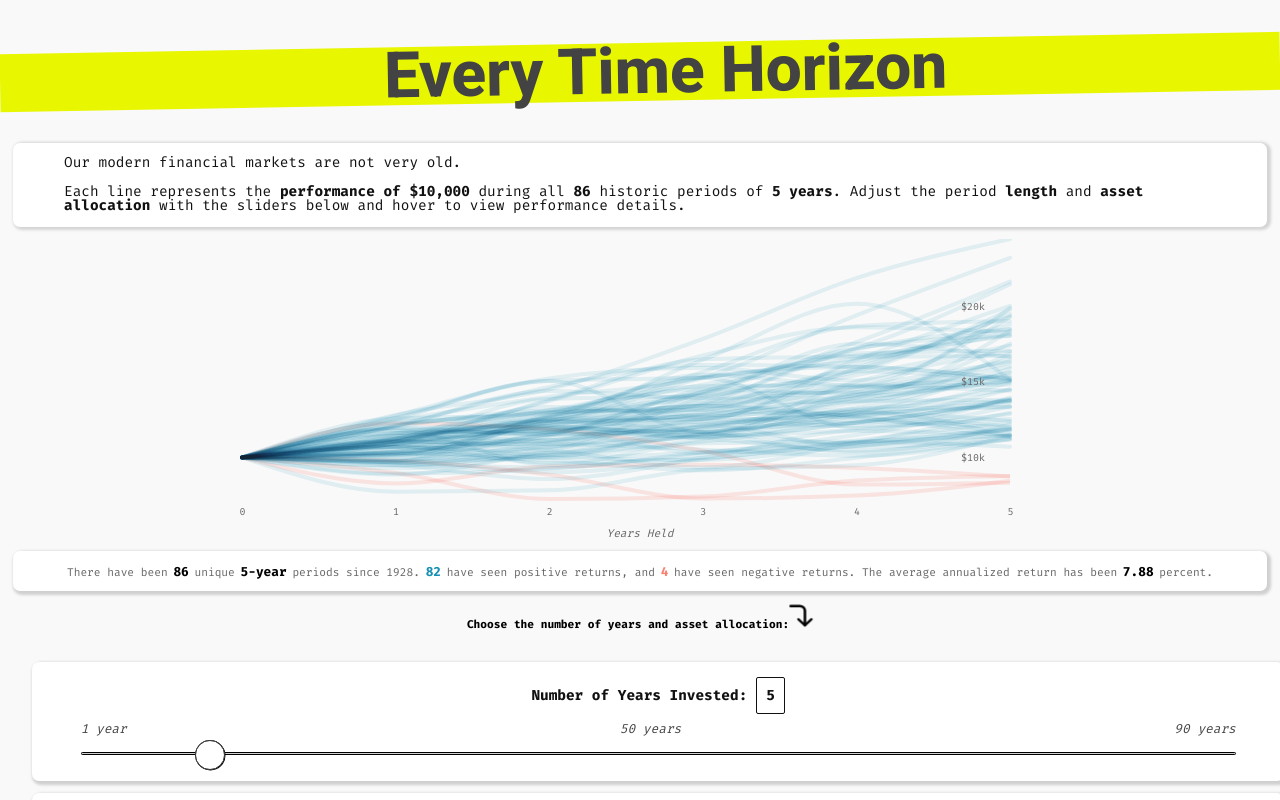
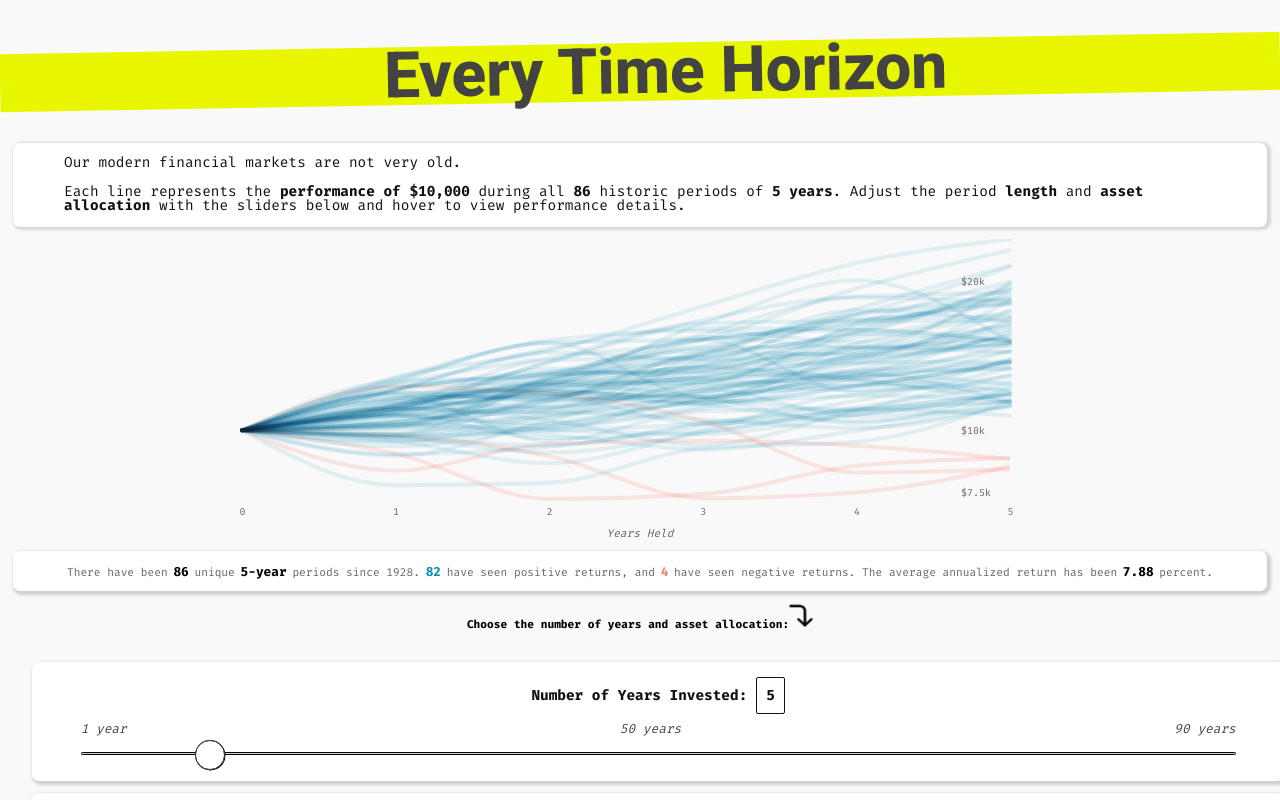
Before and after one commit to benmatheson/finsim, a React (Create React App) app: page / in a window 1280 px wide. Shown: the top 800 px of the page. Built offline with nearby package versions, Linux system fonts and the light colour scheme.

Commit message:
add log scale

```diff
--- a/src/components/LineChart.js
+++ b/src/components/LineChart.js
@@ -37,7 +37,7 @@ export default class Chart extends React.Component {
 		// height = h - margin.top - margin.bottom;
 
 		if (current_width < 668) {
-			cWidth = current_width-10;
+			cWidth = current_width - 10;
 		} else {
 			cWidth = 800;
 		}
@@ -54,7 +54,7 @@ export default class Chart extends React.Component {
 		const minValue = Math.min(...flattenedData);
 
 		const scaleY = d3
-			.scaleLinear()
+			.scaleLog()
 			.domain([minValue, maxValue])
 			.range([260, 0]);
 
@@ -66,7 +66,23 @@ export default class Chart extends React.Component {
 		// d3.select(node).call(xAxis);
 
 		d3.select("#g1").call(xAxis.ticks(5));
-		d3.select("#g2").call(yAxis.ticks(5).tickFormat(d3.format("$"+".2s")))
+		// d3.select("#g2").call(yAxis.ticks(2).tickFormat(d3.format("$.2s")));
+		d3.select("#g2").call(
+			yAxis
+				.tickValues([
+					7500,
+					10000,
+					20000,
+					50000,
+					100000,
+
+					5000000,
+					1000000,
+					10000000,
+					20000000
+				])
+				.tickFormat(d3.format("$.2s"))
+		);
 	};
 
 	componentDidMount() {
@@ -125,7 +141,6 @@ export default class Chart extends React.Component {
 		const chart = document.querySelector("#dog");
 		const selector = chart.querySelectorAll("path");
 
-
 		// const selector = document.querySelectorAll("path");
 		console.log(selector);
 
@@ -155,7 +170,7 @@ export default class Chart extends React.Component {
 		const coords = {
 			pageX: e.pageX,
 			clientX: e.target.getBoundingClientRect().x,
-			clientXm: e.clientX - e.clientX/2,
+			clientXm: e.clientX - e.clientX / 2,
 			// paged3X: ,
 			clientYm: e.clientY,
 			// clientY: e.target.getBoundingClientRect().y,
@@ -210,16 +225,13 @@ export default class Chart extends React.Component {
 			// height = h - margin.top - margin.bottom;
 
 			if (current_width < 668) {
-				cWidth = current_width-10;
+				cWidth = current_width - 10;
 			} else {
 				cWidth = 800;
 			}
 		}
 
 		set_vars();
-
-
-
 
 		// var resizeTimer;
 		// window.onresize = function(event) {
@@ -243,7 +255,7 @@ export default class Chart extends React.Component {
 			.range([2, cWidth - 30]);
 
 		const scaleY = d3
-			.scaleLinear()
+			.scaleLog()
 			.domain([minValue, maxValue])
 			.range([260, 0]);
 
@@ -271,20 +283,19 @@ export default class Chart extends React.Component {
 				style1 = "lineStyleMedian";
 			}
 
-			const exp = 1/calculatedYears;
-			const final = j[j.length-1];
-			const cagrCalc = (final/10000)**exp-1;
+			const exp = 1 / calculatedYears;
+			const final = j[j.length - 1];
+			const cagrCalc = (final / 10000) ** exp - 1;
 			// console.log(cagrCalc);
 			return (
 				<path
 					// onMouseOver={this.handleHover.bind(this)}
 					key={i}
 					key2={i}
-					finalValue={j[j.length-1]}
-					yeers={`${1928 + i} to ${1927+
-						calculatedYears+i}  `}
+					finalValue={j[j.length - 1]}
+					yeers={`${1928 + i} to ${1927 + calculatedYears + i}  `}
 					className={style1}
-					cagr={cagrCalc*100}
+					cagr={cagrCalc * 100}
 					d={line(j)}
 				/>
 			);
@@ -292,7 +303,6 @@ export default class Chart extends React.Component {
 
 		//calculated years is the number of years
 		//
-
 
 		// yeers={`${2017 - (90 - calculatedYears) + i} to ${2017 -
 		// 				(90 - calculatedYears) +
@@ -331,13 +341,6 @@ export default class Chart extends React.Component {
 		// console.log(xAxis);
 		// const xAxisCall = xAxis.call();
 
-
-
-
-
-
-
-
 		return (
 			<div>
 				<svg
@@ -369,18 +372,12 @@ export default class Chart extends React.Component {
 							}
 							className="toolTipText"
 						>
-							{
-								(this.props.xy.yeers != null
+							{this.props.xy.yeers != null
 								? this.props.xy.yeers
-									: " ")}
-
+								: " "}
 						</text>
 
-
-
-
 						<text
-
 							x={this.props.xy.clientXm}
 							// x={
 							// 	this.props.xy.clientX < cWidth / 2
@@ -389,18 +386,17 @@ x={this.props.xy.clientXm}
 							// 		  this.props.xy.clientX
 							// }
 							y={
-								this.props.xy.clientYm / 2 +14
+								this.props.xy.clientYm / 2 + 14
 								// 10
 							}
 							className="toolTipTextItal"
-
 						>
-								{(this.props.xy.cagr != null
-									? `${parseFloat (this.props.xy.cagr).toFixed(2)}% annualized`
-									: " ")
-
-	} </text>
-
+							{this.props.xy.cagr != null
+								? `${parseFloat(this.props.xy.cagr).toFixed(
+										2
+								  )}% annualized`
+								: " "}{" "}
+						</text>
 					</g>
 					<g className="axis axisX" id="g1" />
 					<g className="axis axisY" id="g2" />
```
Lines whose indentation alone changed are shown as unchanged.
